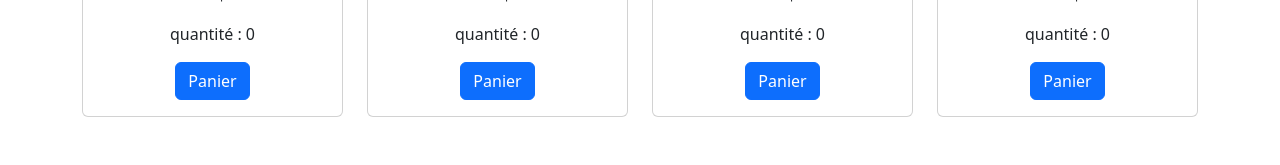
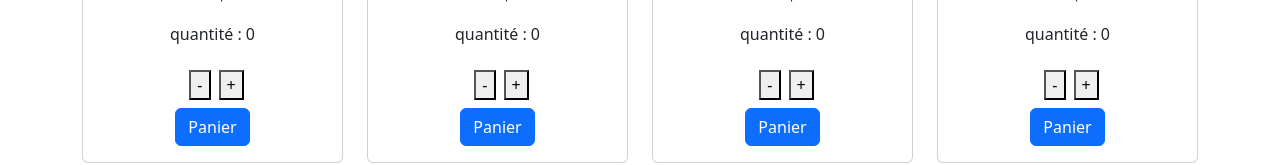
Before and after one commit to DannyUprajay/manga-shop-Angular, an Angular app: page /produit in a window 1280 px wide. Shown: the part 469-634 px from the top of the page. Built offline with nearby package versions, Linux system fonts and the light colour scheme.

Commit message:
avancement du la function less and more for the price

```diff
--- a/src/app/product-list/product-list.component.html
+++ b/src/app/product-list/product-list.component.html
@@ -16,6 +16,8 @@
           </div>
           <div>
             <p> quantité : {{manga.quantity}}</p>
+            <button (click)="lessProduct(manga.id)" class="m-2">-</button>
+            <button (click)="moreProduct(manga.id)">+</button>
           </div>
           <div>
             <button (click)="add(manga.id)" type="button" class="btn btn-primary">Panier</button>
--- a/src/app/product-list/product-list.component.ts
+++ b/src/app/product-list/product-list.component.ts
@@ -27,6 +27,27 @@ export class ProductListComponent {
     console.log(this.panier);
   }
 
+  lessProduct(id: number){
+    let quantity = this.productService.fetchById(id - 1);
+    let price = quantity.price;
+    if(quantity.quantity  == 0 ){
+      quantity.quantity = 0;
+      quantity.price = price;
+    }else{
+      quantity.quantity -=1;
+      quantity.price -= price;
 
+    }
+  }
+
+  moreProduct(id: number){
+    let quantity = this.productService.fetchById(id - 1);
+    let price = quantity.price;
+    quantity.quantity +=1;
+    quantity.price += price;
+    console.log(price);
+    console.log(quantity);
+
+  }
 
 }
```
